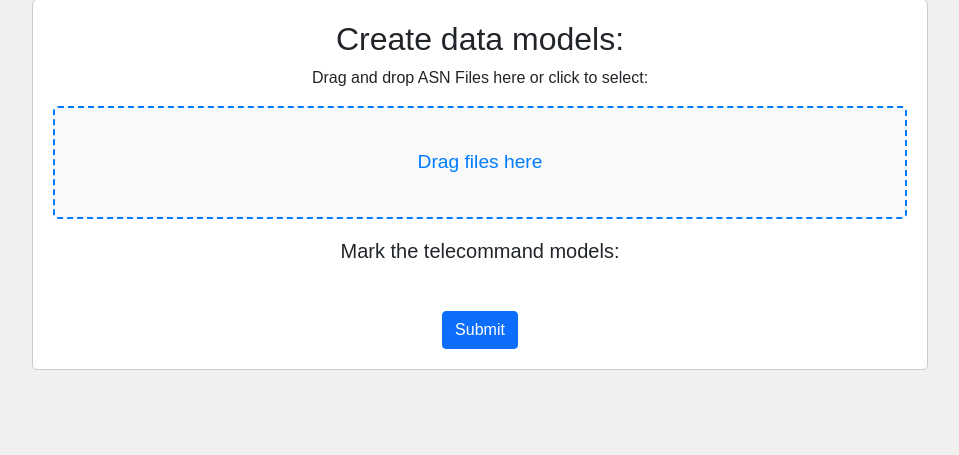
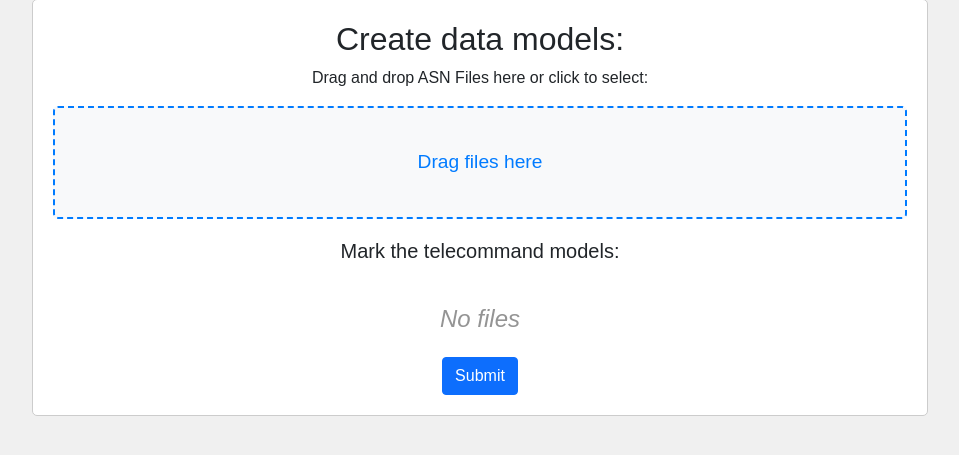
Before and after one commit to Lucasor99/TFM, a Django app: template Auto_GS/polls/templates/create_models.html in a window 1280 px wide. Shown: the part 256-711 px from the top of the page, without its empty margins (160-1119 px from the left). Run offline with Django 5.2, Linux system fonts and the light colour scheme; the template is opened without the code that fills it: most values are stand-ins (such as "Sample title", 1, 10 or a date in 2020).

Commit message:
create model fin

```diff
--- a/Auto_GS/polls/static/polls/form.css
+++ b/Auto_GS/polls/static/polls/form.css
@@ -1,5 +1,6 @@
 .file-list {
     margin-top: 2px;
+    margin-bottom: 20px;
     margin-right: 15rem;
     margin-left: 15rem;
 }
@@ -15,7 +16,15 @@
     margin-right: 10px;
     font-size: 1.2rem;
 }
+
+.file-list a {
+    font-size: 1.5rem;
+    font-style: italic;
+    color: rgb(148, 148, 148) !important;
+    height: 100px;
+}
 .file-item button {
+    margin-top: 10px;
     margin-left: auto;
     background: transparent;
     border: none;
@@ -47,7 +56,7 @@
     height: 20px;
     display: block;
     visibility: hidden;
-    margin-bottom: 20px;
+    margin-bottom: 10px;
     position: relative;
     background-color: #e0e0e0;
     border-radius: 20px;
@@ -71,3 +80,11 @@
     color: black;
     font-weight: semibold;
 }
+
+#successMessage {
+    display: none;
+}
+
+#errorMessage {
+    display: none;
+}
--- a/Auto_GS/polls/templates/create_models.html
+++ b/Auto_GS/polls/templates/create_models.html
@@ -10,7 +10,7 @@
 
     <meta charset="UTF-8">
     <meta name="viewport" content="width=device-width, initial-scale=1.0">
-    <title>{% trans "Index of the AUTO-GS" %}</title>
+    <title>{% trans "Create Models" %}</title>
     <link rel="stylesheet" href="{% static 'polls/tabla.css' %}">
     <link rel="stylesheet" href="{% static 'polls/form.css' %}">
 </head>
@@ -27,18 +27,24 @@
                     <p>{% trans "Drag files here" %}</p>
                     <input type="file" id="asn_files" class="form-control-file" name="asn_files" multiple style="display: none;">
                 </div>
-                <div id="errorMessage" class="error"></div>
             </div>
 
             <h5>{% trans "Mark the telecommand models:" %}</h5>
             <div id="progressContainer" class="progress-container">
                 <div id="progressBar" class="progress-bar"></div>
+                <div id="progressText" class="progress-text">0%</div>
             </div>
             <div class="file-list" id="fileList">
                 <!-- File list will be populated here -->
+                 <a>{% trans "No files" %}</a>
             </div>
 
             <input type="hidden" id="modulesTelecommand" name="modulesTelecommand">
+
+
+            <div id="successMessage" class="alert alert-success"></div>
+            <div id="errorMessage" class="alert alert-danger"></div>
+
 
             <div class="form-group mt-3">
                 <button type="submit" class="btn btn-primary">{% trans "Submit" %}</button>
@@ -47,13 +53,17 @@
     </div>
 
     <script>
+        document.addEventListener('DOMContentLoaded', () => {
+    const form = document.getElementById('createModelsForm');
     const dropZone = document.getElementById('dropZone');
     const fileInput = document.getElementById('asn_files');
     const fileList = document.getElementById('fileList');
     const errorMessage = document.getElementById('errorMessage');
+    const successMessage = document.getElementById('successMessage');
     const modulesTelecommandInput = document.getElementById('modulesTelecommand');
     const progressContainer = document.getElementById('progressContainer');
     const progressBar = document.getElementById('progressBar');
+    const progressText = document.getElementById('progressText');
     const MAX_FILE_SIZE = 1 * 1024 * 1024; // 1 MB
 
     let files = [];
@@ -79,14 +89,17 @@
 
     function handleFiles(newFiles) {
         errorMessage.textContent = ''; // Clear previous error messages
+        errorMessage.style.display = 'none';
+        successMessage.textContent = ''; // Clear previous success message
+        successMessage.style.display = 'none';
 
         Array.from(newFiles).forEach(file => {
             if (!file.name.endsWith('.asn')) {
-                    errorMessage.textContent = `{% trans "Only .asn files are allowed:" %} ${file.name}`;
+                errorMessage.textContent = `Only .asn files are allowed: ${file.name}`;
                 return;
             }
             if (file.size > MAX_FILE_SIZE) {
-                    errorMessage.textContent = `{% trans "File size exceeds 1 MB limit for file:" %} ${file.name}`;
+                errorMessage.textContent = `File size exceeds 1 MB limit for file: ${file.name}`;
                 return;
             }
             if (!files.some(f => f.name === file.name)) {
@@ -99,6 +112,14 @@
 
     function updateFileList() {
         fileList.innerHTML = ''; // Clear the list before adding new items
+
+
+
+        if (files.length === 0) {
+            const noFilesMessage = document.createElement('a');
+            noFilesMessage.textContent = '{% trans "No files" %}';
+            fileList.appendChild(noFilesMessage);
+        } else {
 
             files.forEach(file => {
                 const fileItem = document.createElement('div');
@@ -115,7 +136,7 @@
 
                 const removeButton = document.createElement('button');
                 removeButton.textContent = '❌';
-                removeButton.title = '{% trans "Remove this file" %}';
+                removeButton.title = 'Remove this file';
                 removeButton.addEventListener('click', () => removeFile(file.name));
 
                 fileItem.appendChild(checkbox);
@@ -123,7 +144,7 @@
                 fileItem.appendChild(removeButton);
                 fileList.appendChild(fileItem);
             });
-
+        }
         updateModulesTelecommand();
     }
 
@@ -142,14 +163,16 @@
     function resetForm() {
         files = [];
         fileList.innerHTML = '';
-            document.getElementById('createModelsForm').reset();
+        form.reset();
         modulesTelecommandInput.value = '';
+        progressBar.style.width = '0%';
+        progressText.textContent = '0%';
     }
 
-
-        // Add event listener to the form submission
-        document.getElementById('createModelsForm').addEventListener('submit', (event) => {
-            event.preventDefault(); // Prevent default form submission
+    form.addEventListener('submit', (event) => {
+        event.preventDefault(); // Prevent the default form submission
+        progressBar.style.width = '0%';
+        progressText.textContent = '0%';
 
         const formData = new FormData(event.target);
 
@@ -157,14 +180,8 @@
             formData.append('asn_files', file);
         });
 
-            // Create a new XMLHttpRequest to handle form submission
         const xhr = new XMLHttpRequest();
-            xhr.open('POST', event.target.action, true);
-
-            let progressText = document.createElement('div');
-            progressText.className = 'progress-text';
-            progressText.textContent = '0%';
-            progressContainer.appendChild(progressText);
+        xhr.open('POST', form.action, true);
 
         xhr.upload.addEventListener('progress', (event) => {
             if (event.lengthComputable) {
@@ -175,22 +192,40 @@
             }
         });
 
-            // Handle the response
         xhr.onload = () => {
             if (xhr.status === 200) {
-                    // Resetear el formulario y limpiar archivos
+
+                errorMessage.style.display = 'none';
+                errorMessage.textContent = '';
+                successMessage.style.display = 'none';
+                successMessage.textContent = ''
+
+                const response = JSON.parse(xhr.responseText);
+                if (response.error) {
+                    errorMessage.textContent = 'Error'
+                    errorMessage.style.display = 'block';
+
+                } else {
+                    successMessage.textContent = 'Files uploaded successfully!';
+                    successMessage.style.display = 'block';
                     resetForm();
                     progressContainer.style.visibility = 'hidden';
+                }
             } else {
-                    errorMessage.textContent = `{% trans "Error during file upload:" %} ${xhr.statusText}`;
+                errorMessage.textContent = `Error during file upload: ${xhr.statusText}`;
+                errorMessage.style.display = 'block';
             }
-
         };
 
-
+        xhr.onerror = () => {
+            errorMessage.textContent = `Error during file upload: ${xhr.statusText}`;
+            errorMessage.style.display = 'block';
+        };
 
         xhr.send(formData);
     });
+});
+
     </script>
 </body>
 
```
Also changed, not shown: ASN1SCC/dmt/api.py (+47 -2 lines), Auto_GS/polls/views.py (+15 -1 lines), Auto_GS/locale/es/LC_MESSAGES/django.po, Auto_GS/locale/fr/LC_MESSAGES/django.po. Lines whose indentation alone changed are shown as unchanged.
